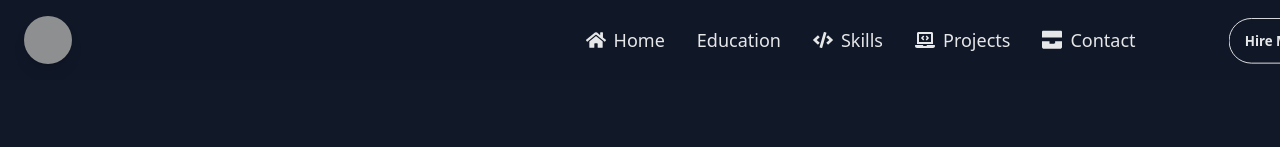
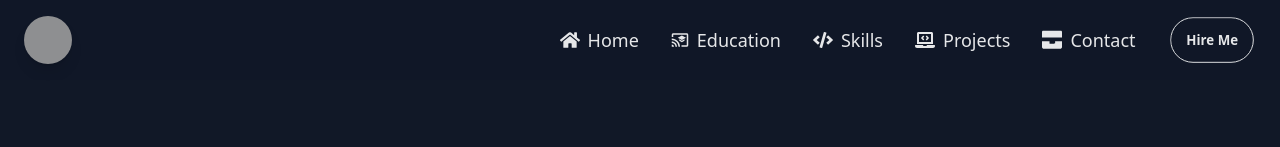
Before and after one commit to yeaminstudent5598/my-portfolio, a React (Vite) app: page / in a window 1280 px wide. Shown: the top 147 px of the page. Built offline with nearby package versions, Linux system fonts and the light colour scheme; grey boxes are pictures that could not be loaded.

Commit message:
navbar section updateted

```diff
--- a/src/Components/route/router.jsx
+++ b/src/Components/route/router.jsx
@@ -31,7 +31,7 @@ const router = createBrowserRouter([
             element: <Blog/>,
         },
         {
-            path: '/Contact',
+            path: '/contact',
             element: <Contact/>,
         },
         {
--- a/src/Navbar/Navbar.jsx
+++ b/src/Navbar/Navbar.jsx
@@ -1,6 +1,7 @@
 import React from 'react';
 import { Link } from 'react-router-dom';
 import { motion } from 'framer-motion';
+import { MdCastForEducation } from 'react-icons/md';
 
 const Navbar = () => {
   return (
@@ -22,7 +23,7 @@ const Navbar = () => {
             <path d="M280.37 148.26L96 300.11V464a16 16 0 0 0 16 16l112.06-.29a16 16 0 0 0 15.92-16V368a16 16 0 0 1 16-16h64a16 16 0 0 1 16 16v95.64a16 16 0 0 0 16 16.05L464 480a16 16 0 0 0 16-16V300L295.67 148.26a12.19 12.19 0 0 0-15.3 0zM571.6 251.47L488 182.56V44.05a12 12 0 0 0-12-12h-56a12 12 0 0 0-12 12v72.61L318.47 43a48 48 0 0 0-61 0L4.34 251.47a12 12 0 0 0-1.6 16.9l25.5 31A12 12 0 0 0 45.15 301l235.22-193.74a12.19 12.19 0 0 1 15.3 0L530.9 301a12 12 0 0 0 16.9-1.6l25.5-31a12 12 0 0 0-1.7-16.93z"></path>
           </svg>
           <span>Home</span></Link>
-        <Link to="/education" className="hover:text-gray-400 flex justify-center items-center gap-2">Education</Link>
+        <Link to="/education" className="hover:text-gray-400 flex justify-center items-center gap-2"><MdCastForEducation />Education</Link>
         <Link to="/skills" className="hover:text-gray-400 flex justify-center items-center gap-2"> <svg xmlns="http://www.w3.org/2000/svg" fill="currentColor" viewBox="0 0 640 512" className="h-5 w-5">
             <path d="M278.9 511.5l-61-17.7c-6.4-1.8-10-8.5-8.2-14.9L346.2 8.7c1.8-6.4 8.5-10 14.9-8.2l61 17.7c6.4 1.8 10 8.5 8.2 14.9L293.8 503.3c-1.9 6.4-8.5 10.1-14.9 8.2zm-114-112.2l43.5-46.4c4.6-4.9 4.3-12.7-.8-17.2L117 256l90.6-79.7c5.1-4.5 5.5-12.3.8-17.2l-43.5-46.4c-4.5-4.8-12.1-5.1-17-.5L3.8 247.2c-5.1 4.7-5.1 12.8 0 17.5l144.1 135.1c4.9 4.6 12.5 4.4 17-.5zm327.2.6l144.1-135.1c5.1-4.7 5.1-12.8 0-17.5L492.1 112.1c-4.8-4.5-12.4-4.3-17 .5L431.6 159c-4.6 4.9-4.3 12.7.8 17.2L523 256l-90.6 79.7c-5.1 4.5-5.5 12.3-.8 17.2l43.5 46.4c4.5 4.9 12.1 5.1 17 .6z"></path>
           </svg>
@@ -37,7 +38,7 @@ const Navbar = () => {
           <span>Contact</span></Link>
 
         {/* Animated "Hire Me" Button with Cool Animation */}
-        <motion.Link to="/contact"
+        <motion.button
           className="btn btn-outline border-white text-white hover:bg-white hover:text-gray-900 rounded-full"
           initial={{ opacity: 0, y: 50, scale: 0.9, rotate: -10 }}
           animate={{ opacity: 1, y: 0, scale: 1, rotate: 0 }}
@@ -55,7 +56,7 @@ const Navbar = () => {
           }}
         >
           Hire Me
-        </motion.Link>
+        </motion.button>
 
       </div>
 
```
